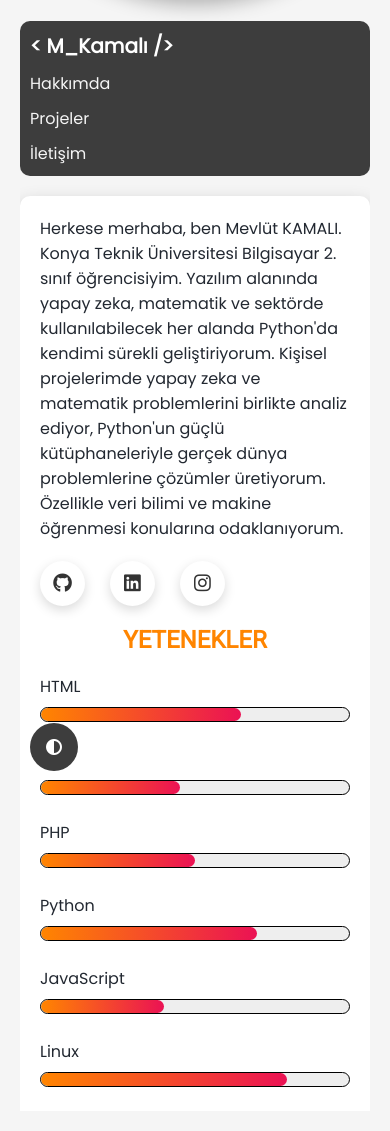
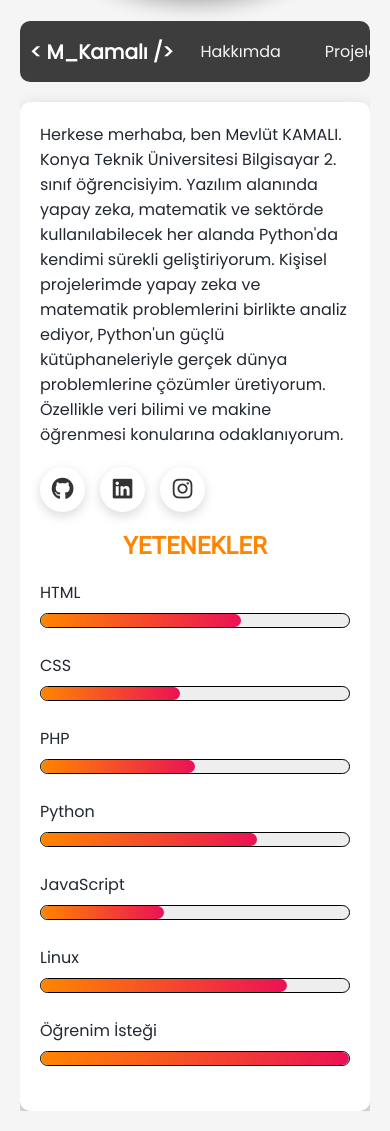
Before and after one commit to mevlutkamali/personal_blog, a PHP site: page / in a window 390 px wide. Shown: the part 289-1420 px from the top of the page. Run offline with PHP 8.4, Linux system fonts and the light colour scheme.

Commit message:
Add files via upload

```diff
--- a/index.html
+++ b/index.html
@@ -2,33 +2,35 @@
 <html lang="tr">
 <head>
     <meta charset="UTF-8" />
-    <meta name="viewport" content="width=device-width, initial-scale=1.0" />
+    <meta name="viewport" content="width=device-width, initial-scale=1" />
     <title>Mevlüt KAMALI</title>
-    <link rel="stylesheet" href="style.css" />
     <link
         rel="stylesheet"
         href="https://cdnjs.cloudflare.com/ajax/libs/font-awesome/6.5.0/css/all.min.css"
     />
+    <link rel="stylesheet" href="style.css" />
 </head>
 <body>
     <div class="container">
-        <div class="portfolio">
+        <div class="portfolio fade-slide-up delay-1">
             <img class="roundImage" src="./Image/my.jpeg" alt="Mevlüt Kamalı" />
-        </div>
-        <div class="contents">
-            <div class="navBar">
-                <h2>&lt; M_Kamalı /&gt;</h2>
-                <a href="#">Hakkımda</a>
-                <a href="#">Projeler</a>
-                <a href="#">İletişim</a>
-            </div>
-
-            <!-- Dark mode butonu -->
+            <!-- Dark mode butonu resmin altında -->
             <div class="dark-toggle" id="themeToggle" title="Tema Değiştir">
                 <i class="fa-solid fa-circle-half-stroke"></i>
             </div>
+        </div>
+        <div class="contents fade-slide-up delay-2">
+            <div class="navBar">
+                <h2>&lt; M_Kamalı /&gt;</h2>
+                <div class="navLinks">
+                    <a href="#">Hakkımda</a>
+                    <a href="#">Projeler</a>
+                    <a href="#">İletişim</a>
+                    <a href="./Mevlut_Kamali_CV.pdf" target="_blank" class="cv-button">CV</a>
+                </div>
+            </div>
 
-            <div class="contentSection">
+            <div class="contentSection fade-slide-up delay-3">
                 <p>
                     Herkese merhaba, ben Mevlüt KAMALI. Konya Teknik Üniversitesi Bilgisayar 2. sınıf öğrencisiyim.
                     Yazılım alanında yapay zeka, matematik ve sektörde kullanılabilecek her alanda Python'da kendimi sürekli geliştiriyorum.
@@ -36,13 +38,13 @@
                     Özellikle veri bilimi ve makine öğrenmesi konularına odaklanıyorum.
                 </p>
 
-                <div class="socials">
+                <div class="socials fade-slide-up delay-4">
                     <a href="#"><i class="fa-brands fa-github"></i></a>
                     <a href="#"><i class="fa-brands fa-linkedin"></i></a>
                     <a href="#"><i class="fa-brands fa-instagram"></i></a>
                 </div>
 
-                <div class="talents">
+                <div class="talents fade-slide-up delay-5">
                     <h2>YETENEKLER</h2>
                     <ul>
                         <li><span class="heading">HTML</span><div class="skillBar"><span class="html"></span></div></li>
--- a/script.js
+++ b/script.js
@@ -1,17 +1,11 @@
+// Tema butonu
 const themeToggle = document.getElementById('themeToggle');
 
-// Daha önce kaydedilmiş tema varsa onu uygula
 if (localStorage.getItem('theme') === 'dark') {
     document.body.classList.add('dark-mode');
 }
 
 themeToggle.addEventListener('click', () => {
     document.body.classList.toggle('dark-mode');
-
-    // Tema tercihini kaydet
-    if (document.body.classList.contains('dark-mode')) {
-        localStorage.setItem('theme', 'dark');
-    } else {
-        localStorage.setItem('theme', 'light');
-    }
+    localStorage.setItem('theme', document.body.classList.contains('dark-mode') ? 'dark' : 'light');
 });
--- a/style.css
+++ b/style.css
@@ -67,24 +67,45 @@ body.dark-mode {
 
 .navBar {
     display: flex;
-    flex-wrap: wrap;
-    justify-content: center;
-    gap: 15px;
+    align-items: center;
+    justify-content: space-between; /* Başlık sola, linkler sağa */
     background-color: #3d3d3d;
     color: white;
     padding: 15px 20px;
     border-radius: 10px;
     margin-bottom: 20px;
+    flex-wrap: nowrap;
+    overflow-x: auto;
+    white-space: nowrap;
+}
+
+/* Linkleri saran kapsayıcı ekleyelim (örnek: .navLinks) */
+.navLinks {
+    display: flex;
+    gap: 20px;
+}
+
+
+.navBar h2 {
+    margin: 0;
+    font-weight: 700;
+    font-size: 1.2rem;
+    flex-shrink: 0;
 }
 
 .navBar a {
     color: whitesmoke;
     text-decoration: none;
     font-size: 16px;
+    padding: 8px 12px;
+    border-radius: 6px;
+    transition: background-color 0.3s, color 0.3s;
+    flex-shrink: 0;
 }
 
 .navBar a:hover {
     color: #f0c674;
+    background-color: #555;
 }
 
 .contentSection {
@@ -100,7 +121,7 @@ body.dark-mode .contentSection {
 
 .socials {
     display: flex;
-    justify-content: flex-start;  /* Sol hizalama */
+    justify-content: flex-start;
     align-items: center;
     gap: 15px;
     margin: 20px 0;
@@ -126,32 +147,14 @@ body.dark-mode .contentSection {
     box-shadow: 0 6px 16px rgba(0, 0, 0, 0.25);
 }
 
-/* Platformlara özel renkler */
-.socials a:nth-child(1):hover { background-color: #333; color: white; }       /* GitHub */
-.socials a:nth-child(2):hover { background-color: #0a66c2; color: white; }    /* LinkedIn */
-.socials a:nth-child(3):hover { background-color: #e1306c; color: white; }    /* Instagram */
+.socials a:nth-child(1):hover { background-color: #333; color: white; }
+.socials a:nth-child(2):hover { background-color: #0a66c2; color: white; }
+.socials a:nth-child(3):hover { background-color: #e1306c; color: white; }
 
-/* Dark mode desteği */
 body.dark-mode .socials a {
     background-color: #2b2b2b;
     color: #eee;
     box-shadow: 0 4px 12px rgba(255, 255, 255, 0.05);
-}
-
-
-.socials a {
-    margin-right: 10px;
-    font-size: 1.2rem;
-    color: #333;
-    transition: 0.3s;
-}
-
-body.dark-mode .socials a {
-    color: #ddd;
-}
-
-.socials a:hover {
-    color: var(--skills-title);
 }
 
 .talents {
@@ -217,8 +220,8 @@ body.dark-mode .socials a {
 /* Dark mode butonu */
 .dark-toggle {
     position: fixed;
-    bottom: 30px;
-    left: 30px;
+    left: 2rem;
+    bottom: 2rem;
     width: 48px;
     height: 48px;
     background-color: #3d3d3d;
@@ -236,7 +239,7 @@ body.dark-mode .socials a {
     background-color: #555;
 }
 
-/* Mobil uyum */
+/* Responsive */
 @media screen and (max-width: 768px) {
     body {
         flex-direction: column;
@@ -257,9 +260,10 @@ body.dark-mode .socials a {
     }
 
     .navBar {
-        flex-direction: column;
-        gap: 10px;
         padding: 10px;
+        gap: 15px;
+        overflow-x: auto;
+        white-space: nowrap;
     }
 
     .navBar h2 {
@@ -279,3 +283,23 @@ body.dark-mode .socials a {
         font-size: 16px;
     }
 }
+
+/* Giriş animasyonu */
+.fade-slide-up {
+    opacity: 0;
+    transform: translateY(40px);
+    animation: fadeSlideUp 1s ease-out forwards;
+}
+
+@keyframes fadeSlideUp {
+    to {
+        opacity: 1;
+        transform: translateY(0);
+    }
+}
+
+.fade-slide-up.delay-1 { animation-delay: 0.2s; }
+.fade-slide-up.delay-2 { animation-delay: 0.4s; }
+.fade-slide-up.delay-3 { animation-delay: 0.6s; }
+.fade-slide-up.delay-4 { animation-delay: 0.8s; }
+.fade-slide-up.delay-5 { animation-delay: 1s; }
```
